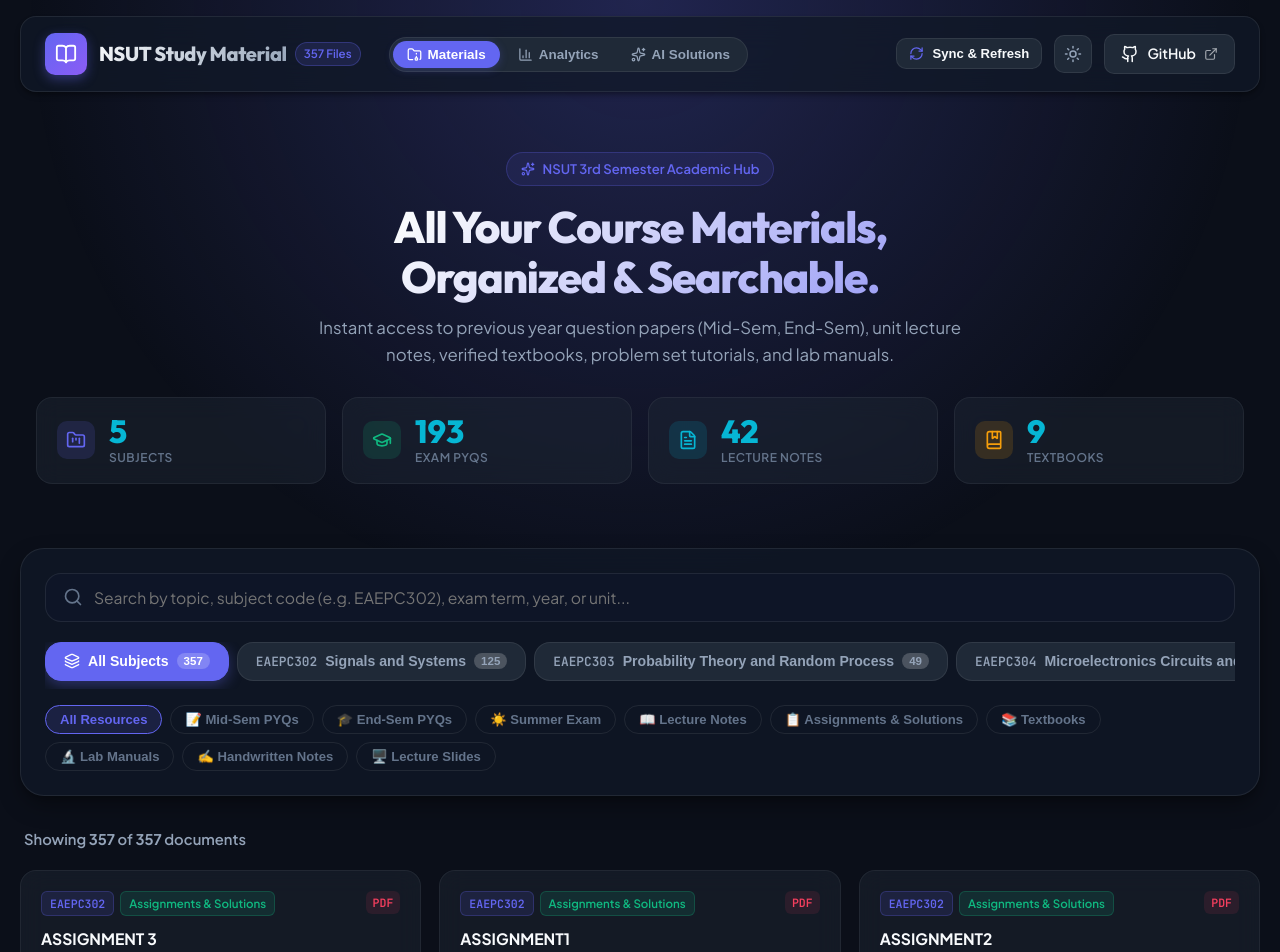
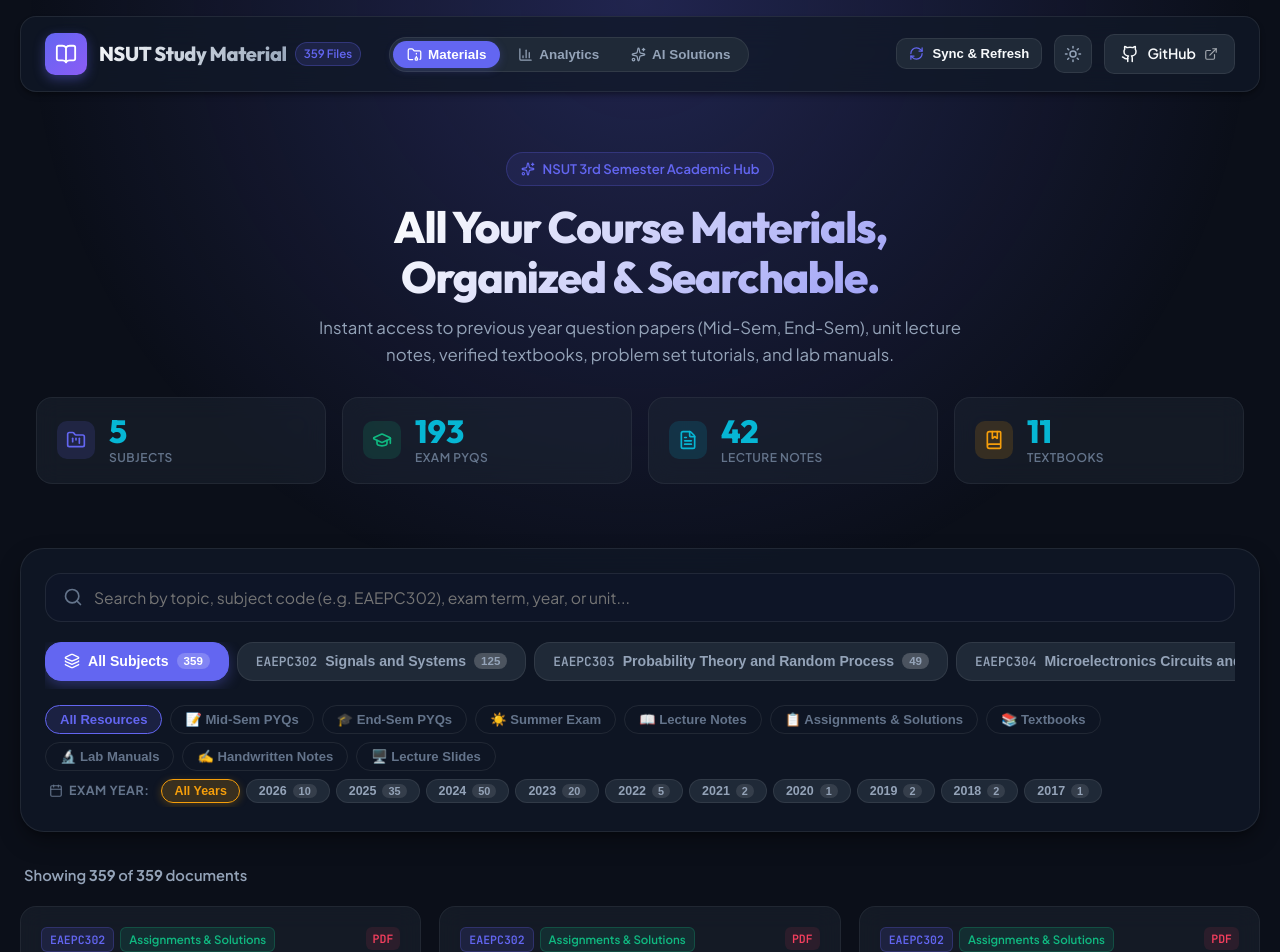
Before and after one commit to punitr2007/Study-Material, a React (Vite) app in the folder web/: page / in a window 1280 px wide. Shown: the top 952 px of the page. Built offline with nearby package versions, Linux system fonts and the light colour scheme.

Commit message:
Remove curator badge from analytics, fix year extraction for 2025/2024 papers, and add interactive YearFilterBar

```diff
--- a/web/src/App.tsx
+++ b/web/src/App.tsx
@@ -6,6 +6,7 @@ import { Navbar, type ActiveNavView } from './components/Navbar';
 import { Hero } from './components/Hero';
 import { SubjectTabs } from './components/SubjectTabs';
 import { CategoryFilterBar } from './components/CategoryFilter';
+import { YearFilterBar } from './components/YearFilter';
 import { DocumentCard } from './components/DocumentCard';
 import { PdfViewerModal } from './components/PdfViewerModal';
 import { SyncModal } from './components/SyncModal';
@@ -31,6 +32,7 @@ export function App() {
   const [searchQuery, setSearchQuery] = useState('');
   const [selectedSubject, setSelectedSubject] = useState<string>('ALL');
   const [activeCategory, setActiveCategory] = useState<CategoryFilter>('ALL');
+  const [selectedYear, setSelectedYear] = useState<string>('ALL');
   const [activePreviewDoc, setActivePreviewDoc] = useState<CatalogDocument | null>(null);
   const [activeSolutionModal, setActiveSolutionModal] = useState<QuestionSolution | null>(null);
 
@@ -108,6 +110,44 @@ export function App() {
     fetchAllData(false);
   }, []);
 
+  // Calculate available years and document counts per year
+  const { availableYears, yearCounts } = useMemo(() => {
+    if (!catalog) return { availableYears: [], yearCounts: {} };
+    const counts: Record<string, number> = {};
+    const allKnownYears = new Set<string>();
+
+    catalog.documents.forEach((doc) => {
+      if (doc.year) {
+        allKnownYears.add(doc.year);
+        // Track count considering subject and category filters
+        if (selectedSubject !== 'ALL' && doc.subject_id !== selectedSubject) return;
+        if (activeCategory !== 'ALL') {
+          if (
+            activeCategory === 'Mid_Semester' ||
+            activeCategory === 'End_Semester' ||
+            activeCategory === 'Summer_Semester'
+          ) {
+            if (doc.category !== activeCategory && doc.sub_category !== activeCategory) {
+              return;
+            }
+          } else if (activeCategory === 'downloaded_notes') {
+            if (doc.category !== 'downloaded_notes' && !(doc.sub_category && doc.sub_category.startsWith('Unit_'))) {
+              return;
+            }
+          } else {
+            if (doc.category !== activeCategory && doc.sub_category !== activeCategory) {
+              return;
+            }
+          }
+        }
+        counts[doc.year] = (counts[doc.year] || 0) + 1;
+      }
+    });
+
+    const sortedYears = Array.from(allKnownYears).sort((a, b) => b.localeCompare(a));
+    return { availableYears: sortedYears, yearCounts: counts };
+  }, [catalog, selectedSubject, activeCategory]);
+
   // Filtered documents calculation for Materials View
   const filteredDocuments = useMemo(() => {
     if (!catalog) return [];
@@ -139,7 +179,12 @@ export function App() {
         }
       }
 
-      // 3. Search query filter
+      // 3. Year filter
+      if (selectedYear !== 'ALL' && doc.year !== selectedYear) {
+        return false;
+      }
+
+      // 4. Search query filter
       if (searchQuery.trim()) {
         const q = searchQuery.toLowerCase().trim();
         const matchTitle = doc.title.toLowerCase().includes(q);
@@ -155,12 +200,13 @@ export function App() {
 
       return true;
     });
-  }, [catalog, selectedSubject, activeCategory, searchQuery]);
+  }, [catalog, selectedSubject, activeCategory, selectedYear, searchQuery]);
 
   const handleClearFilters = () => {
     setSearchQuery('');
     setSelectedSubject('ALL');
     setActiveCategory('ALL');
+    setSelectedYear('ALL');
   };
 
   if (loading) {
@@ -248,6 +294,14 @@ export function App() {
                 activeCategory={activeCategory}
                 onSelectCategory={setActiveCategory}
               />
+
+              {/* Year Filter Pills */}
+              <YearFilterBar
+                availableYears={availableYears}
+                selectedYear={selectedYear}
+                onSelectYear={setSelectedYear}
+                yearCounts={yearCounts}
+              />
             </section>
 
             {/* Results Header */}
@@ -256,9 +310,10 @@ export function App() {
                 Showing <strong>{filteredDocuments.length}</strong> of <strong>{catalog.total_documents}</strong> documents
                 {selectedSubject !== 'ALL' && ` in ${catalog.subjects.find((s) => s.id === selectedSubject)?.name}`}
                 {activeCategory !== 'ALL' && ` (${activeCategory.replace('_', ' ')})`}
+                {selectedYear !== 'ALL' && ` • Year ${selectedYear}`}
               </div>
 
-              {(selectedSubject !== 'ALL' || activeCategory !== 'ALL' || searchQuery) && (
+              {(selectedSubject !== 'ALL' || activeCategory !== 'ALL' || selectedYear !== 'ALL' || searchQuery) && (
                 <button
                   onClick={handleClearFilters}
                   style={{
--- a/web/src/components/AnalyticsView.tsx
+++ b/web/src/components/AnalyticsView.tsx
@@ -80,9 +80,6 @@ export const AnalyticsView: React.FC<AnalyticsViewProps> = ({
         <div className="banner-badge-group">
           <span className="banner-badge">
             <BarChart3 size={14} className="inline-icon" /> 5-Year Historical Analysis (2021–2026)
-          </span>
-          <span className="banner-badge subtle">
-            {analyticsData.metadata?.curator || 'Academic Intelligence Engine'}
           </span>
           <span className="banner-badge subtle">
             {analyticsData.metadata?.historical_data_span || 'Past 5 Years'}
--- /dev/null
+++ b/web/src/components/YearFilter.tsx
@@ -0,0 +1,49 @@
+import React from 'react';
+import { Calendar } from 'lucide-react';
+
+interface YearFilterProps {
+  availableYears: string[];
+  selectedYear: string;
+  onSelectYear: (year: string) => void;
+  yearCounts?: Record<string, number>;
+}
+
+export const YearFilterBar: React.FC<YearFilterProps> = ({
+  availableYears,
+  selectedYear,
+  onSelectYear,
+  yearCounts = {},
+}) => {
+  if (availableYears.length === 0) return null;
+
+  return (
+    <div className="year-filter-wrapper">
+      <div className="year-filter-label">
+        <Calendar size={14} className="inline-icon" />
+        <span>Exam Year:</span>
+      </div>
+      <div className="year-pills-scroll">
+        <button
+          className={`year-pill-btn ${selectedYear === 'ALL' ? 'active' : ''}`}
+          onClick={() => onSelectYear('ALL')}
+        >
+          All Years
+        </button>
+        {availableYears.map((yr) => {
+          const isActive = selectedYear === yr;
+          const count = yearCounts[yr];
+          return (
+            <button
+              key={yr}
+              className={`year-pill-btn ${isActive ? 'active' : ''}`}
+              onClick={() => onSelectYear(yr)}
+            >
+              <span>{yr}</span>
+              {count !== undefined && <span className="year-count-badge">{count}</span>}
+            </button>
+          );
+        })}
+      </div>
+    </div>
+  );
+};
--- a/web/src/index.css
+++ b/web/src/index.css
@@ -468,6 +468,74 @@ body {
   border-color: var(--accent-primary);
 }
 
+/* Year Filter Bar */
+.year-filter-wrapper {
+  display: flex;
+  align-items: center;
+  gap: 12px;
+  padding: 8px 4px 4px;
+  overflow-x: auto;
+  -webkit-overflow-scrolling: touch;
+}
+
+.year-filter-label {
+  display: flex;
+  align-items: center;
+  gap: 6px;
+  font-size: 0.78rem;
+  font-weight: 700;
+  color: var(--text-muted);
+  text-transform: uppercase;
+  letter-spacing: 0.5px;
+  white-space: nowrap;
+  flex-shrink: 0;
+}
+
+.year-pills-scroll {
+  display: flex;
+  align-items: center;
+  gap: 6px;
+  flex-wrap: nowrap;
+}
+
+.year-pill-btn {
+  display: inline-flex;
+  align-items: center;
+  gap: 6px;
+  padding: 4px 12px;
+  background: var(--bg-tertiary);
+  border: 1px solid var(--border-subtle);
+  border-radius: var(--radius-full);
+  color: var(--text-secondary);
+  font-size: 0.78rem;
+  font-weight: 700;
+  cursor: pointer;
+  white-space: nowrap;
+  transition: all var(--transition-fast);
+}
+
+.year-pill-btn:hover {
+  background: var(--bg-glass-hover);
+  color: var(--text-primary);
+  border-color: var(--accent-amber);
+}
+
+.year-pill-btn.active {
+  background: rgba(245, 158, 11, 0.18);
+  color: var(--accent-amber);
+  border-color: var(--accent-amber);
+  box-shadow: 0 2px 8px rgba(245, 158, 11, 0.25);
+}
+
+.year-count-badge {
+  font-size: 0.68rem;
+  font-weight: 800;
+  padding: 1px 6px;
+  background: rgba(255, 255, 255, 0.1);
+  border-radius: var(--radius-full);
+  color: inherit;
+}
+
 /* ==========================================
    Results & Document Grid
    ========================================== */
```
Also changed, not shown: web/public/catalog.json, 2 other files (tests, documents, lock files or other folders).
